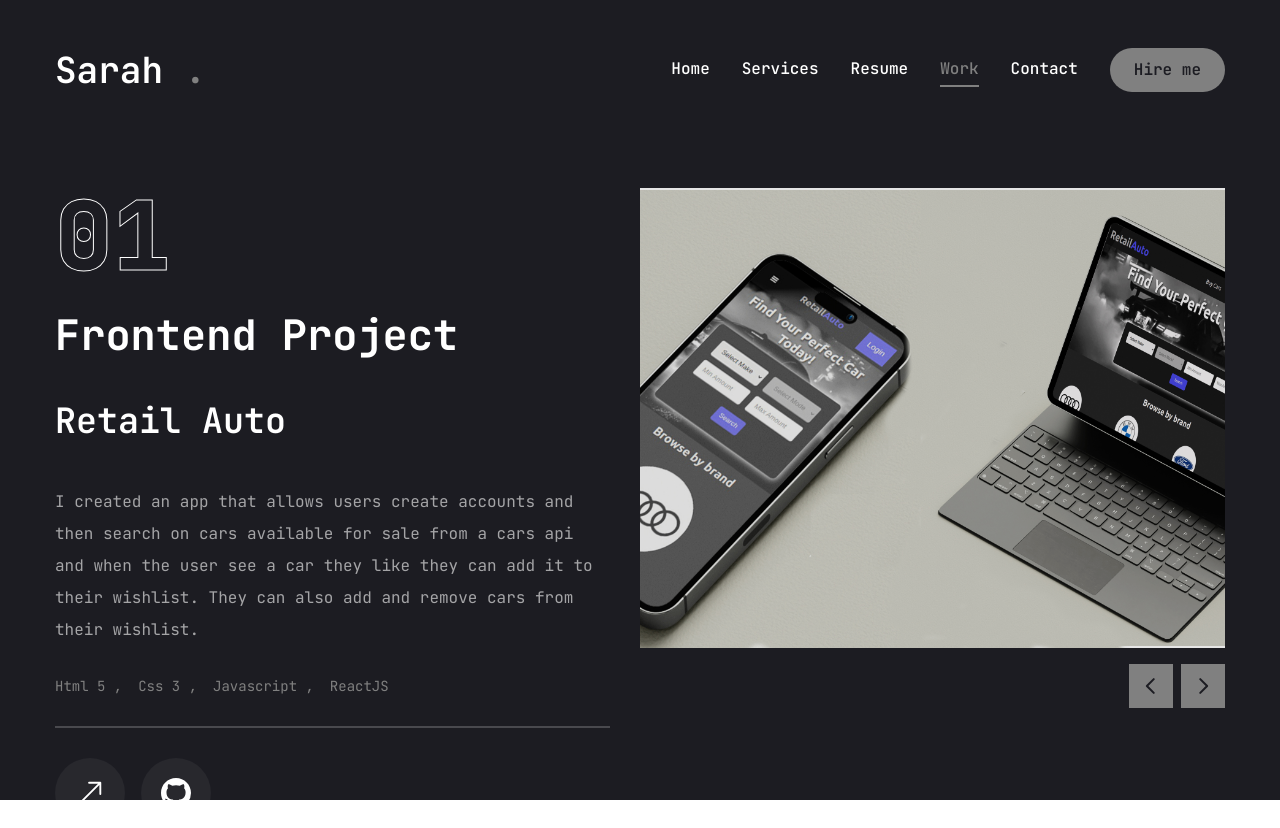
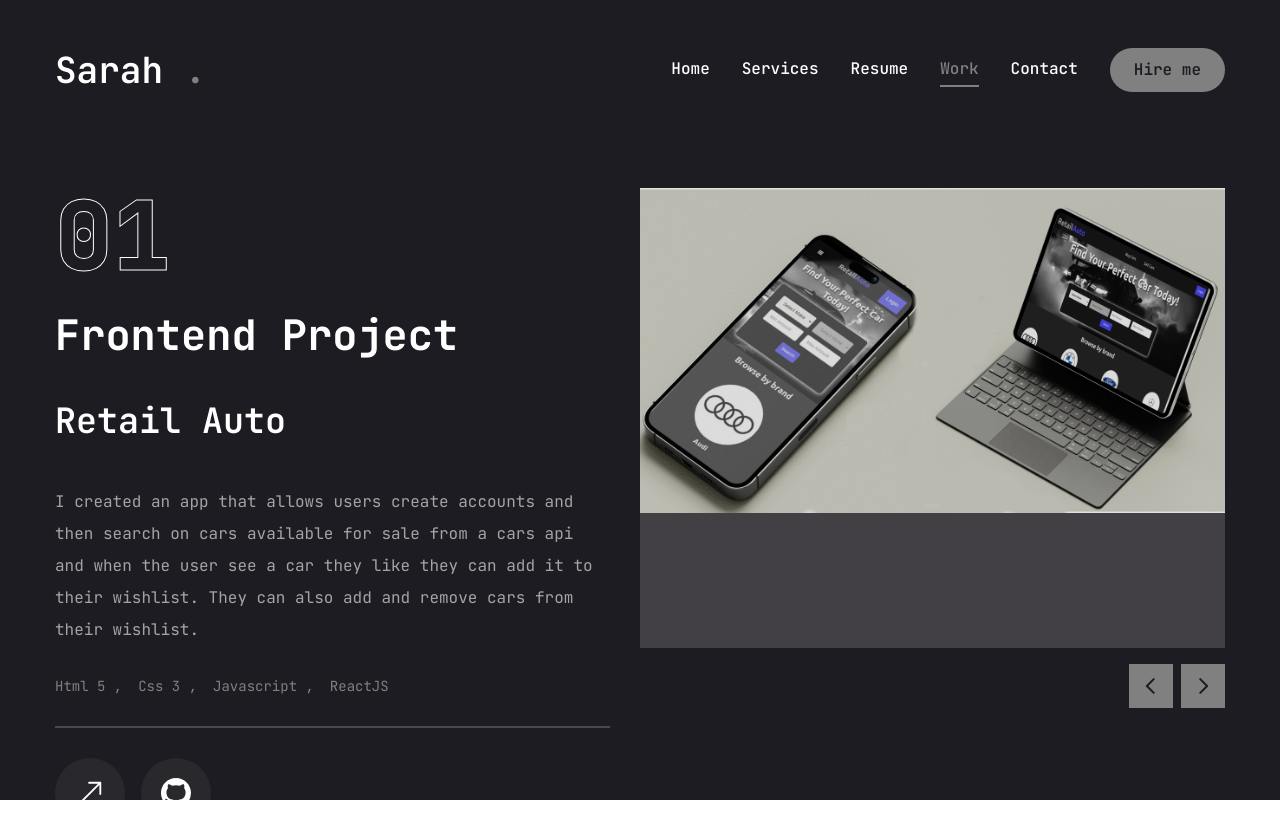
Before and after one commit to sarahib37/portfolio, a Next.js app: page /work in a window 1280 px wide. Built offline with nearby package versions, Linux system fonts and the light colour scheme.

Commit message:
Portfolio edit 2

```diff
--- a/app/work/page.jsx
+++ b/app/work/page.jsx
@@ -66,7 +66,7 @@ const Work = () => {
               <p className="text-white/60">{project.description}</p>
               <ul className="flex gap-4">
                 {project.stack.map((item, index) => {return(
-                  <li key={index} className="text-sm text-accent">
+                  <li key={index} className="text-sm text-accent max-w-full break-words">
                     {item.name} {index !== project.stack.length -1 && ","}
                   </li>
                 )})}
@@ -113,7 +113,7 @@ const Work = () => {
                   <div className="h-[460px] relative group flex justify-center items-center bg-pink-50/20">
                     <div className="absolute top-0 bottom-0 w-full h-full bg-black/10 z-10"></div>
                     <div className="relative w-full h-full">
-                      <Image src={project.image} fill className="object-cover" alt=""/>
+                      <Image src={project.image} width={1000} height={100} className="object-cover" alt=""/>
                     </div>
                   </div>
                 </SwiperSlide>
```
